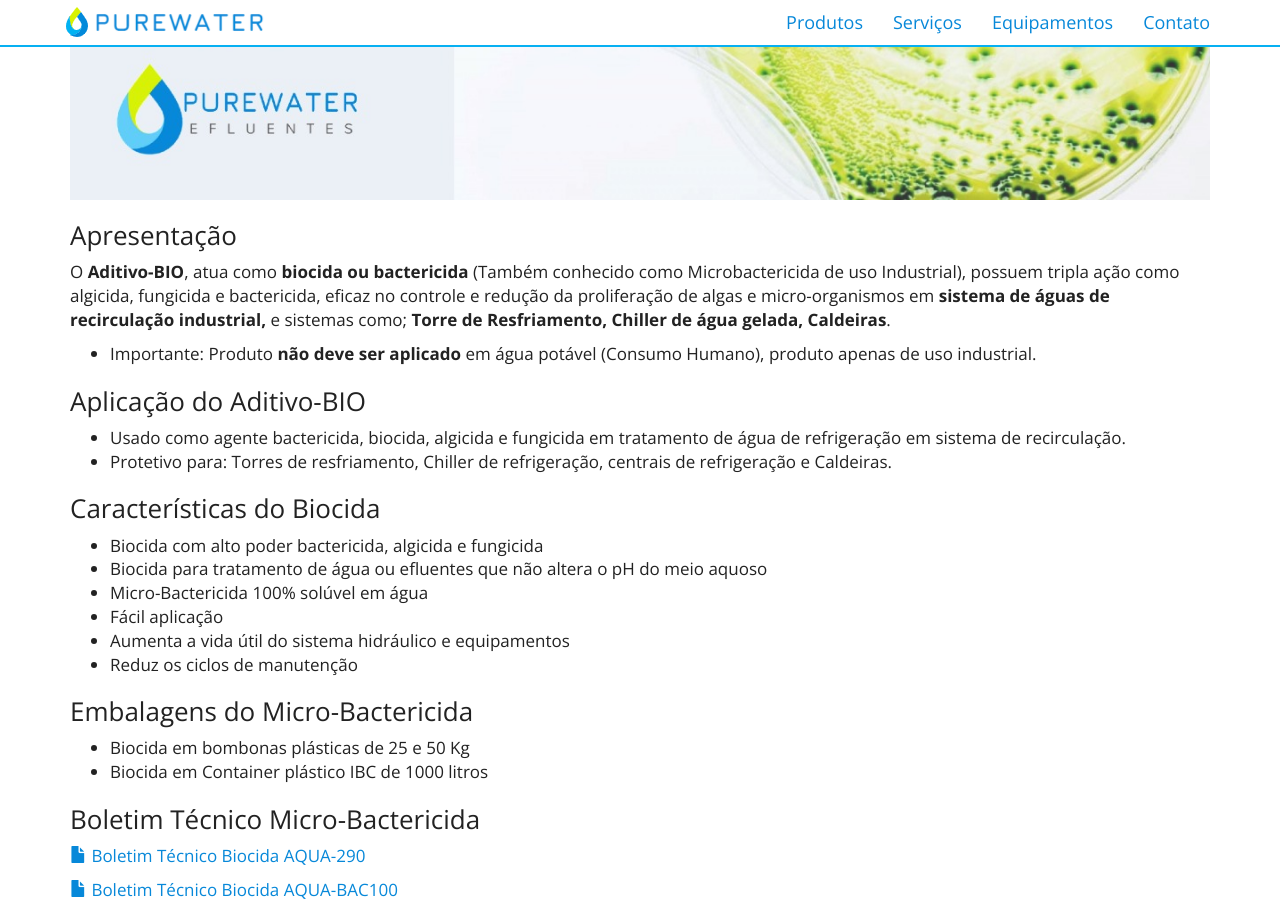
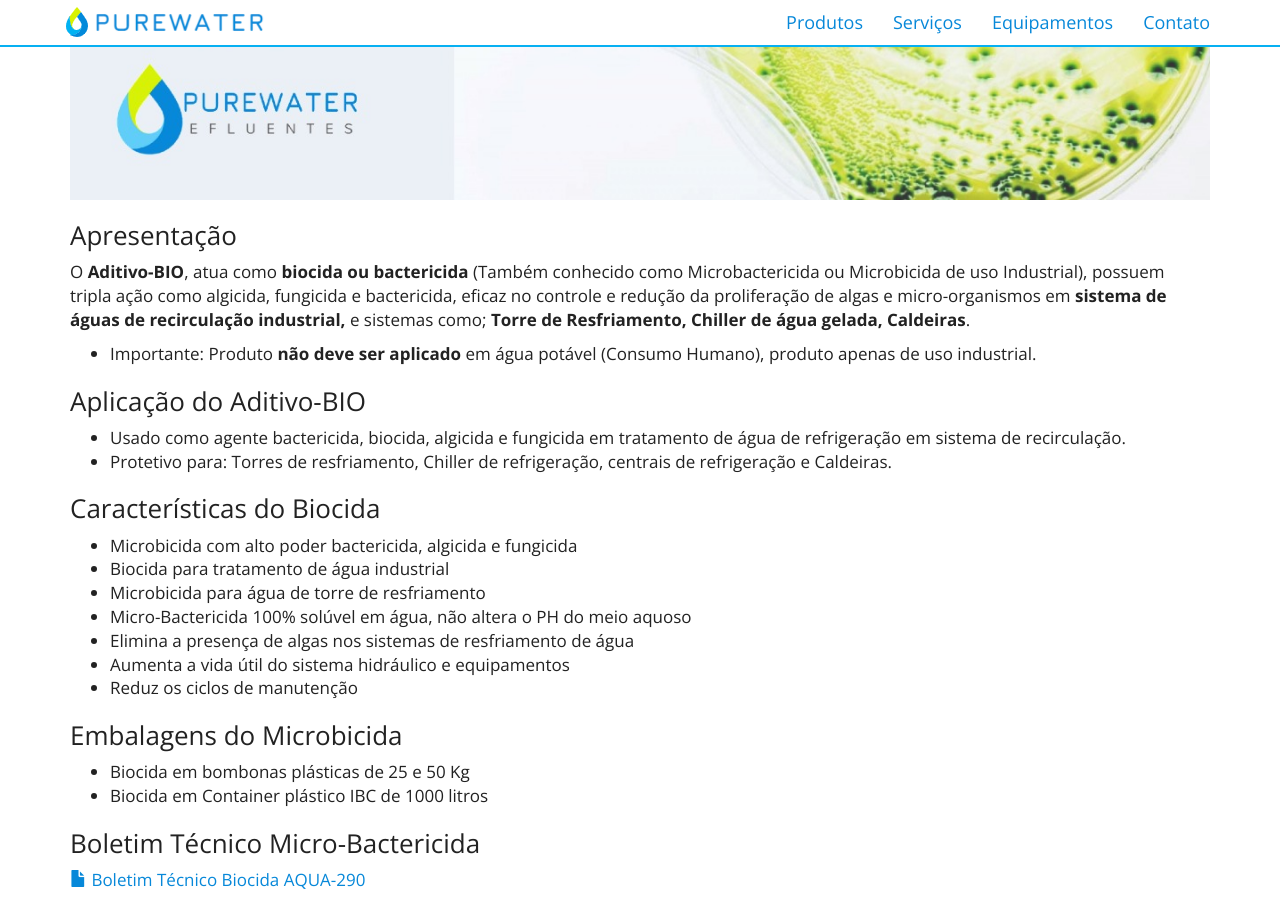
Before and after one commit to purewaterefluentes/purewaterefluentes.github.io, a Jekyll site: the page built from produtos/biocida.md, in a window 1280 px wide and 900 px high, scrolled down 612 px. Built offline with Jekyll 4.4.1, drawn with Linux system fonts in a browser that asks for light colours; nearby versions of some CDN libraries; library files that are not in the unit come from our copies; some of the changed text lies outside the part shown.

Commit message:
Update biocida.md

```diff
--- a/produtos/biocida.md
+++ b/produtos/biocida.md
@@ -1,8 +1,8 @@
 ---
 layout: contato
-pageTitle: Produtos Biocida - Microbactericida - Torre de Resfriamento
+pageTitle: Produtos Biocida - Microbactericida - Microbicida - Torre de Resfriamento
 title: Biocida
-subtitle: Tratamento de Torre de Resfriamento - Chiller - Caldeiras
+subtitle: Microbicida para Tratamento de Torre de Resfriamento - Chiller - Caldeiras
 ---
 <figure class="figure">
   <img src="../../website/images/biocida_industrial_torre_de_resfriamento.jpg" class="figure-img img-fluid rounded" alt="Biocida industrial_Torre de Resfriamento" style="max-width: 100%;">
@@ -10,7 +10,7 @@
 
 ### Apresentação
 
-O **Aditivo-BIO**, atua como **biocida ou bactericida** (Também conhecido como Microbactericida de uso Industrial), possuem tripla ação como algicida, fungicida e bactericida, eficaz no controle e redução da proliferação de algas e micro-organismos em **sistema de águas de recirculação industrial,** e sistemas como; **Torre de Resfriamento, Chiller de água gelada, Caldeiras**.
+O **Aditivo-BIO**, atua como **biocida ou bactericida** (Também conhecido como Microbactericida ou Microbicida de uso Industrial), possuem tripla ação como algicida, fungicida e bactericida, eficaz no controle e redução da proliferação de algas e micro-organismos em **sistema de águas de recirculação industrial,** e sistemas como; **Torre de Resfriamento, Chiller de água gelada, Caldeiras**.
 
 - Importante: Produto **não deve ser aplicado** em água potável (Consumo Humano), produto apenas de uso industrial.
 
@@ -21,14 +21,15 @@
 
 ### Características do Biocida
 
-- Biocida com alto poder bactericida, algicida e fungicida
-- Biocida para tratamento de água ou efluentes que não altera o pH do meio aquoso
-- Micro-Bactericida 100% solúvel em água
-- Fácil aplicação
+- Microbicida com alto poder bactericida, algicida e fungicida
+- Biocida para tratamento de água industrial
+- Microbicida para água de torre de resfriamento
+- Micro-Bactericida 100% solúvel em água, não altera o PH do meio aquoso
+- Elimina a presença de algas nos sistemas de resfriamento de água
 - Aumenta a vida útil do sistema hidráulico e equipamentos
 - Reduz os ciclos de manutenção
 
-### Embalagens do Micro-Bactericida
+### Embalagens do Microbicida
 
 - Biocida em bombonas plásticas de 25 e 50 Kg
 - Biocida em Container plástico IBC de 1000 litros
```
